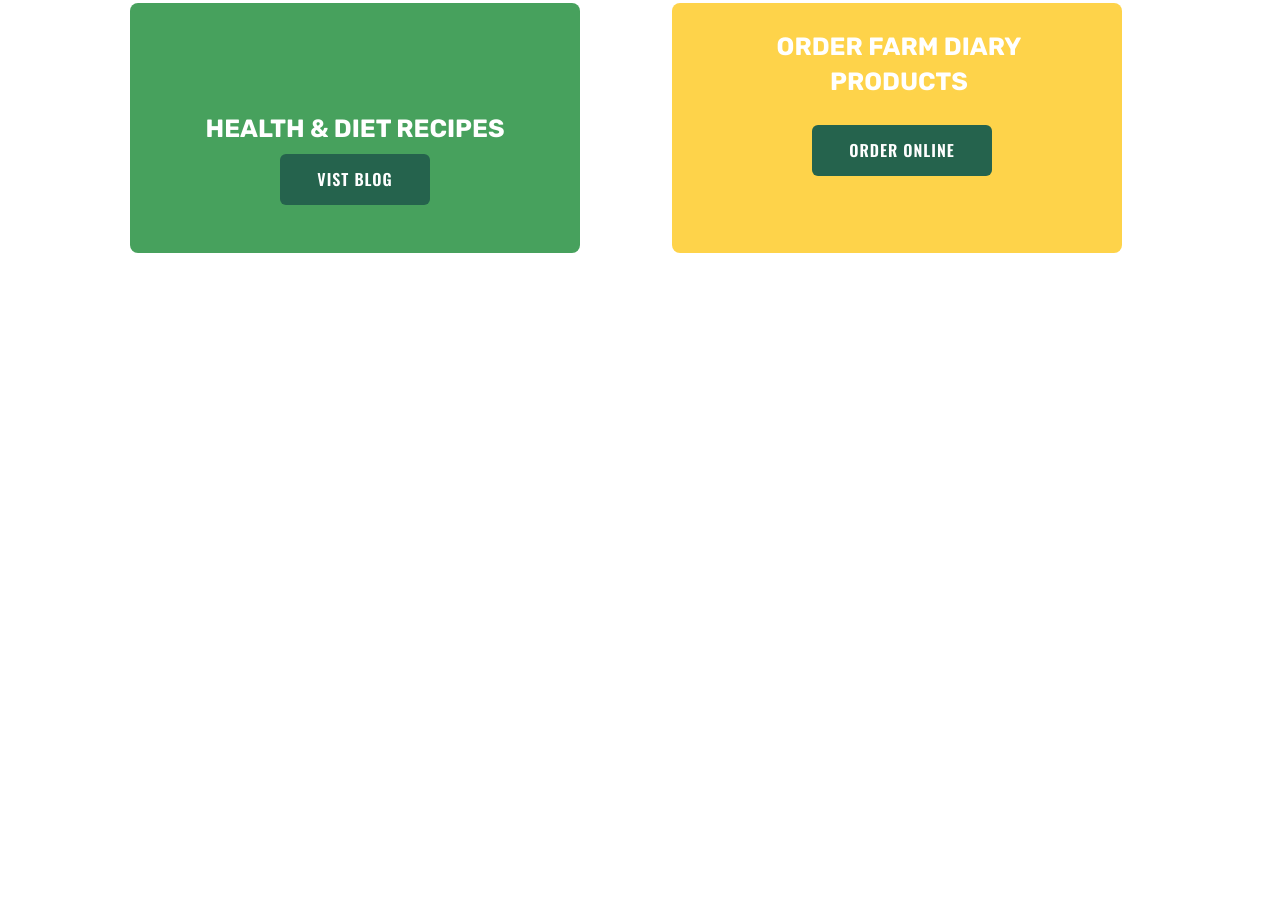
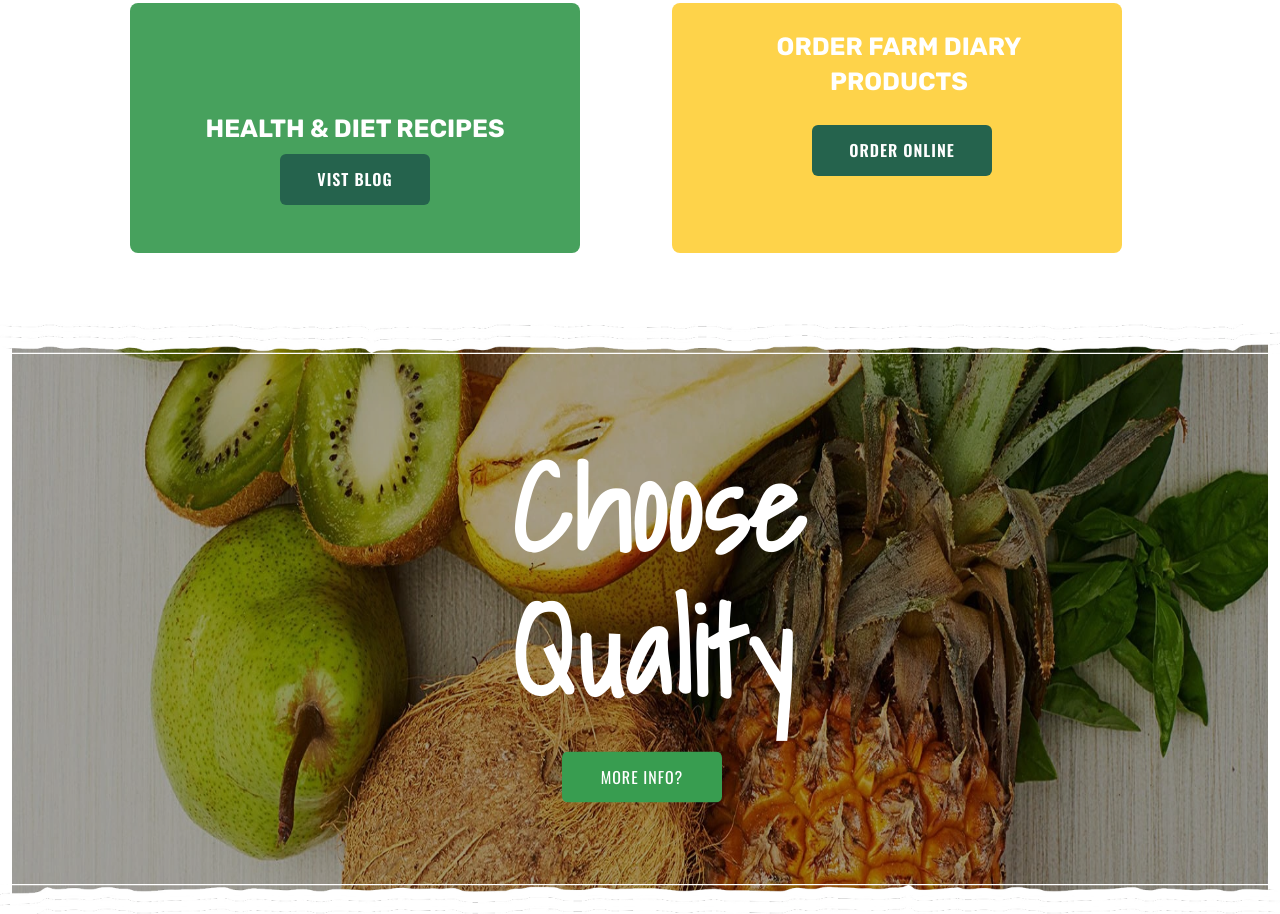
Before and after one commit to Qamara99/Lettuce_qamar_project, a plain HTML site: page index.html in a window 1280 px wide. Shown: the part 2490-3404 px from the top of the page. Before the commit the page ends 2791 px from the top, so only its background shows below. Drawn offline with nearby package versions, Linux system fonts and the light colour scheme.

Commit message:
create quality banner section

```diff
--- a/index.html
+++ b/index.html
@@ -306,6 +306,24 @@
 
                 </div>
             </div>
+
+            <!-- choose quality banner -->
+             <div class="container-fluid position-relative  quality-banner">
+                 <div class="quality-bg">
+                <div class="frame top"></div>
+
+                <img src="./assets/img/quality-bg.webp" class="d-block w-100">
+
+                <div class="frame bottom"></div>
+                <div class=" quality-info position-absolute ">
+    <h1 class="fw-bold text-white">Choose Quality</h1>
+
+      <a href="#" class="btn text-white fw-600 ">MORE INFO?</a>
+
+
+  </div>
+            </div>
+             </div>
     <!-- Bootstrap 5.3 js -->
     <script src="https://cdn.jsdelivr.net/npm/bootstrap@5.3.8/dist/js/bootstrap.bundle.min.js"
         integrity="sha384-FKyoEForCGlyvwx9Hj09JcYn3nv7wiPVlz7YYwJrWVcXK/BmnVDxM+D2scQbITxI"
--- a/main.css
+++ b/main.css
@@ -5,6 +5,7 @@
     --green-dark-color: #25634D;
     --green-light-color: #47A15D;
     --green-yellow-color: #B8D94F;
+    --green-light2-color:#389D50;
 }
 
 .navbar {
@@ -749,4 +750,81 @@ background-color: var(--green-light-color);
 
           }
 }
+
+/* quality banner */
+
+.quality-banner{
+    margin-top: 90px;
+
+}
+
+.quality-banner img{
+    filter: brightness(65%);
+    height: 69vh;
+    width: 100%;
+}
+
+
+.quality-banner .frame.top {
+    top: -0.7%;
+    transform: translateY(-50%) rotate(180deg);
+}
+
+.quality-banner .frame.bottom {
+    bottom: -0.7%;
+    transform: translateY(50%);
+}
+
+
+
+.quality-banner .quality-info{
+
+ z-index: 3;
+    position: absolute;
+    top: 50%;
+    left: 40%;
+    transform: translateY(-50%);
+
+}
+
+
+
+.quality-banner .quality-info h1 {
+    font-family: "Shadows Into Light", cursive;
+    font-size: 120px;
+    max-width: 200px;
+    letter-spacing: 3px;
+
+}
+.quality-banner .quality-info .btn{
+ width: 160px;
+    padding: 12px 15px;
+    background-color: var(--green-light2-color);
+    font-family: "Oswald", sans-serif;
+    font-size: 16px;
+    letter-spacing: 1px;
+    line-height: 25px;
+    margin-left: 50px;
+    margin-top: 20px;
+
+
+
+}
+
+.quality-banner .quality-info .btn:hover {
+background-color: var(--cart-number-bg-color);
+}
+
+
+@media screen and (max-width: 600px) {
+.quality-banner .quality-info h1{
+        font-size: 80px;
+    max-width: 160px;
+    }
+
+
+    .quality-banner .quality-info .btn{
+       margin-left:30px;
+    }
+}
 /* end of order-blog */
```
Also changed, not shown: assets/img/quality-bg.webp (added).
